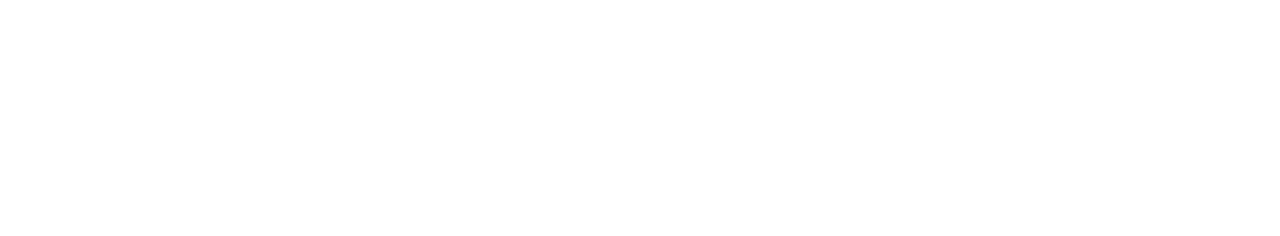
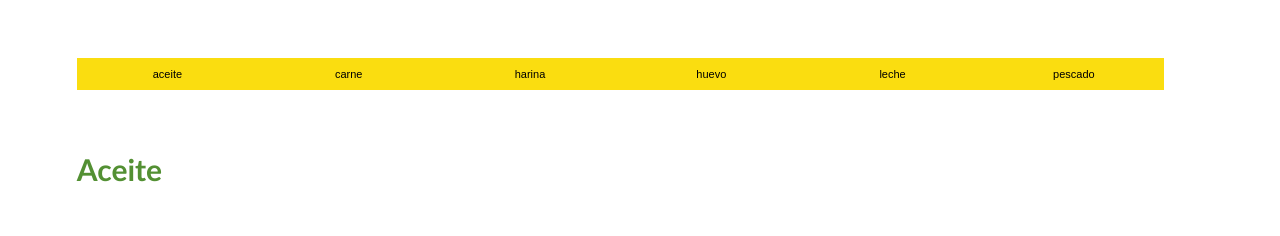
Before and after one commit to Jcerezo22/TFG-WebAlimentacion, a plain HTML site: page aceite/aceite.html in a window 1280 px wide. Drawn offline with Linux system fonts and the light colour scheme.

Commit message:
menu aceite

```diff
--- a/aceite/aceite.html
+++ b/aceite/aceite.html
@@ -0,0 +1,47 @@
+<!doctype html>
+<html lang="es">
+	<head>
+		<title>Aceite </title>
+		<meta charset="utf-8" />
+		<meta name="author" content="Javier Cerezo y Alba Sánchez" />
+		<link href="css/aceite.css" rel="stylesheet" type="text/css" />
+		<script src=".js" type="text/javascript"> </script>
+	</head>
+	<body>
+		<header>
+
+		</header>
+		<nav class="menuHTML">
+			<label for="menu-toggle">
+				<div class="botonMenu">
+					<span></span>
+					<span></span>
+					<span></span>
+				</div>
+			</label>
+			<input type="checkbox" id="menu-toggle" />
+			<ol id="menus">
+				<li><a href="aceite.html">aceite</a></li>
+				<li><a href="carne.html">carne</a></li>
+				<li><a href="harina.html">harina</a></li>
+				<li><a href="huevo.html">huevo</a></li>
+				<li><a href="leche.html">leche</a></li>
+				<li><a href="pescado.html">pescado</a></li>
+			</ol>
+		</nav><br>
+		<main>
+			<section>
+                <h1> Aceite </h1>
+				<article>
+					<div>
+
+					</div>
+				</article>
+			</section>
+		</main>
+		<footer>
+		</footer>
+		<aside>
+		</aside>
+	</body>
+</html>
--- /dev/null
+++ b/aceite/css/aceite.css
@@ -0,0 +1,197 @@
+/* Default < 400px */
+body {
+	background-color:white;
+	background-clip:content-box;
+	font-family:calibri;
+	font-size:14pt;
+	margin-top:2%;
+	margin-left:5%;
+	margin-right:3%;
+	padding: 1%;
+	color:#FCF401;
+}
+img {
+	width:20%;
+}
+h1, h2, h3 {
+	color:#fadd10;
+}
+.botonMenu {
+	margin: 0 auto;
+	display: block;
+	width: 40px;
+	height: 36px;
+	padding: 10px;
+	border-radius: 7px;
+	background: yellow;
+	color: white;
+	cursor: pointer;
+	position: relative;
+}
+.botonMenu span {
+	display: block;
+	width: 40px;
+	height: 4px;
+	background: #539033;
+	margin-top: 7px;
+}
+label {
+	cursor: pointer;
+}
+#menu-toggle {
+	display: none;
+}
+#menus{
+	list-style:none;
+	display: none;
+	text-align: center;
+	background: #539033;
+	padding: 10px ;
+}
+#menus li{
+	width:100%;
+	background-color: #982932;
+	border:1px solid yellow;
+}
+#menu li a{
+	display: block;
+	padding: 10px 0;
+	color: yellow;
+	font-family: Arial;
+	font-size:11px;
+	text-decoration: none;
+}
+#menu-toggle:checked + #menus{
+	display: block;
+}
+
+/* 400px - 600px */
+@media (min-width:400px) {
+	body {
+		font-size: 11pt;
+	}
+	.botonMenu{
+		display:none;
+	}
+	#menus {
+		display: block !important;
+		list-style:none;
+		display: none;
+		text-align: center;
+		background: #539033;
+		padding: 10px ;
+		margin-left:0%;
+	}
+	#menus li{
+		width:200px;
+	 	background-color: yellow;
+		border:1px solid #539033;
+	}
+	#menus li a {
+		display: block;
+		padding: 10px 0;
+		color: #982932;
+		font-family: Arial;
+		font-size:11px;
+		text-decoration: none;
+	}
+}
+
+/* 600px - 800px */
+@media (min-width:600px) {
+	body {
+		font-size: 11pt;
+		color:#982932;
+	}
+	h1, h2, h3 {
+		color:#539033;
+	}
+	.botonMenu{
+		display:none;
+	}
+	#menus {
+		display: block !important;
+		list-style:none;
+		display: none;
+		text-align: center;
+		background: yellow;
+		padding: 10px ;
+		margin-left:0%;
+	}
+	#menus li{
+		width:200px;
+	 	background-color: #539033;
+		border:1px solid #982932;
+	}
+	#menus li a {
+		display: block;
+		padding: 10px 0;
+		color: yellow;
+		font-family: Arial;
+		font-size:11px;
+		text-decoration: none;
+	}
+}
+
+/* 800px - 1000px */
+@media (min-width:800px) {
+	body {
+		font-size: 13pt;
+	}
+	.botonMenu{
+		display:none;
+	}
+	#menus {
+		padding: 0;
+		background: #982932;
+		margin-left:0px;
+	}
+	#menus li {
+		display: inline;
+		border:1px solid #982932;
+	}
+	#menus li a {
+		font-family: Arial;
+		font-size:11px;
+		text-decoration: none;
+		float:left;
+		padding: 10px;
+		background-color: yellow;
+		color: #539033;
+		width: 13%;
+	}
+	#menus li a:hover {
+		background-color: rgb(167, 127, 18);
+		margin-top:-2px;
+		padding-bottom:12px;
+	}
+}
+
+/* > 1000px */
+@media (min-width:1000px) {
+	body {
+		font-size: 15pt;
+	}
+	.botonMenu{
+		display:none;
+	}
+	#menus {
+		padding: 0;
+		background: white;
+		margin-left:0px;
+	}
+	#menus li {
+		display: inline;
+		border:1px solid white;
+	}
+	#menus li a {
+		font-family: Arial;
+		font-size:11px;
+		text-decoration: none;
+		float:left;
+		padding: 10px;
+		background-color: #fadd10;
+		color: black;
+		width: 14%;
+	}
+}
```
Also changed, not shown: index.html (+2 -2 lines).
